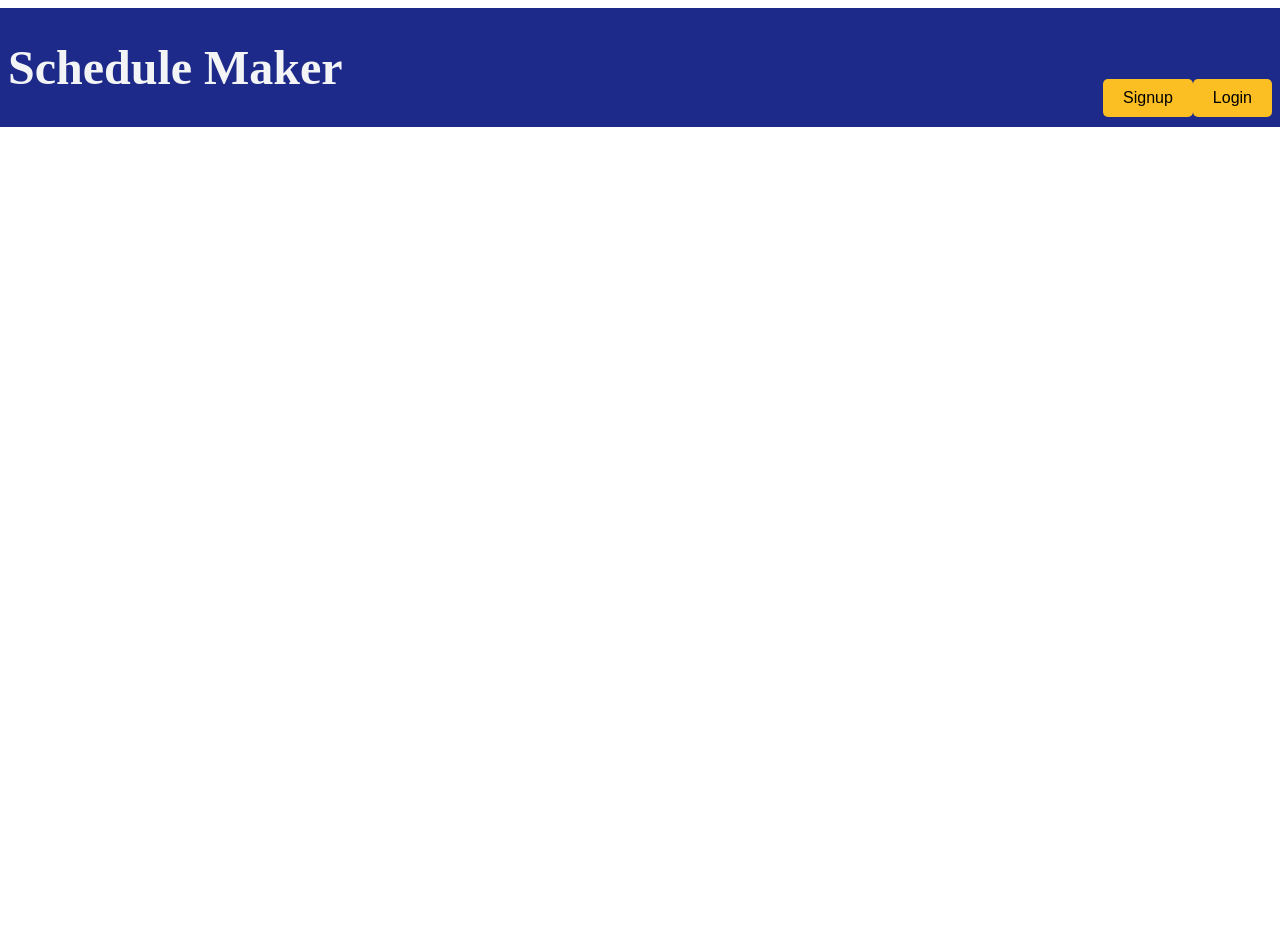
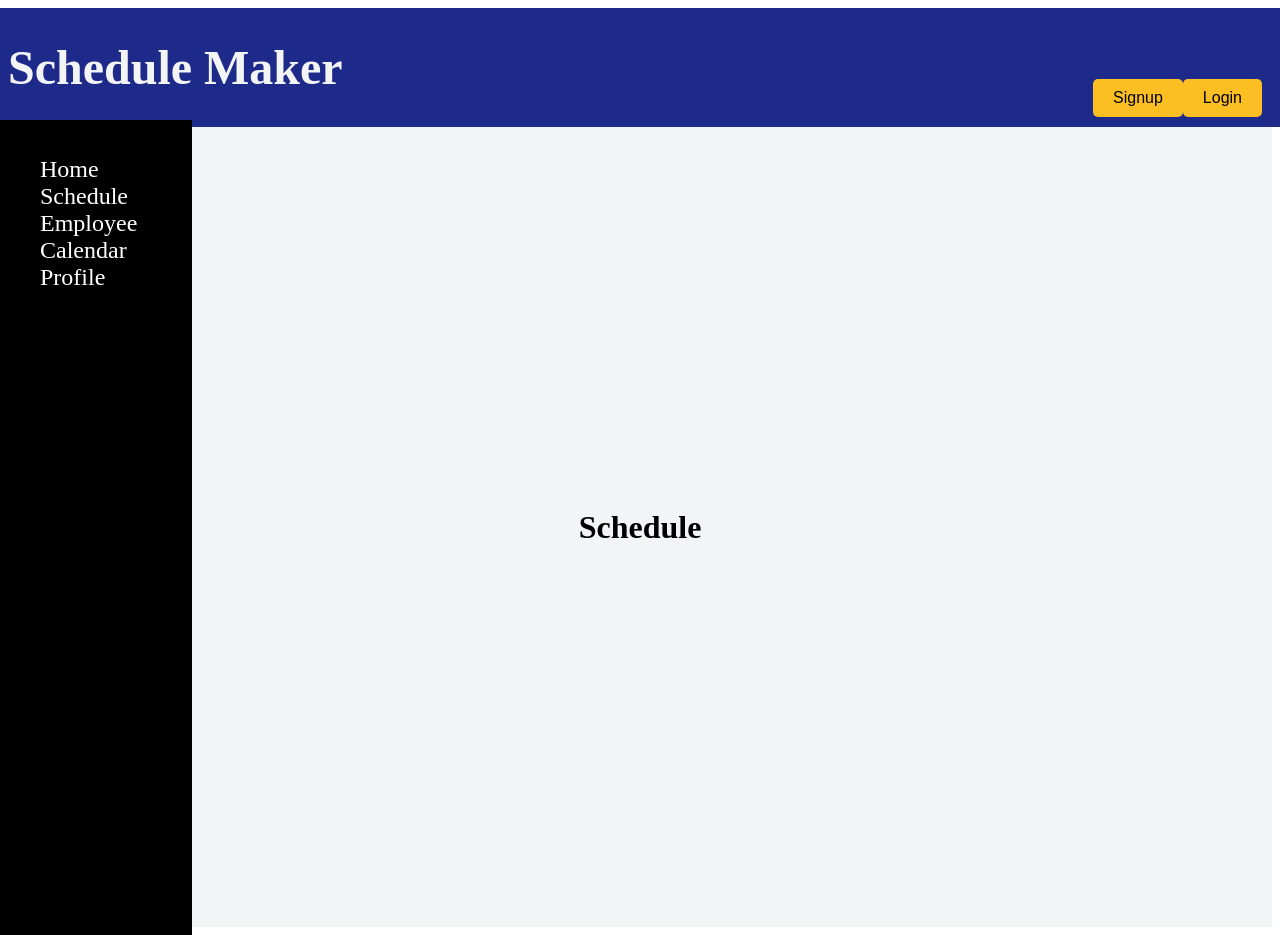
Before and after one commit to jazarcon/ScheduleMaker, a React (Create React App) app in the folder frontend/schedule-maker/: page /schedule in a window 1280 px wide. Before the commit the page ends 800 px from the top, so only its background shows below. Built offline with nearby package versions, Linux system fonts and the light colour scheme.

Commit message:
adjustments to pages + added chakra-ui/react

```diff
--- a/frontend/schedule-maker/package.json
+++ b/frontend/schedule-maker/package.json
@@ -3,9 +3,14 @@
   "version": "1.0.0",
   "private": true,
   "dependencies": {
+    "@chakra-ui/react": "^3.1.1",
+    "@emotion/react": "^11.13.3",
+    "@emotion/styled": "^11.13.0",
     "@testing-library/jest-dom": "^5.17.0",
     "@testing-library/react": "^13.4.0",
     "@testing-library/user-event": "^13.5.0",
+    "framer-motion": "^11.11.11",
+    "html-webpack-plugin": "^5.6.3",
     "react": "^18.2.0",
     "react-dom": "^18.2.0",
     "react-redux": "^9.1.2",
--- a/frontend/schedule-maker/src/App.js
+++ b/frontend/schedule-maker/src/App.js
@@ -11,6 +11,7 @@ import Schedule from './pages/schedule';
 import Calender from './pages/calender';
 import Employee from './pages/employee';
 import Profile from './pages/profile';
+import NavBar from './components/navBar';
 
 function App() {
   return (
@@ -23,7 +24,7 @@ function App() {
               <Route path="/" element={<Welcome />} />
               <Route path="/login" element={<Login />} />
               <Route path="/signup" element={<Signup />} />
-              <Route path="/schdule" element={<Schedule />} />
+              <Route path="/schedule" element={<Schedule />} />
               <Route path="/calender" element={<Calender />} />
               <Route path="/employee" element={<Employee />} />
               <Route path="/profile" element={<Profile />} />
--- a/frontend/schedule-maker/src/components/header.js
+++ b/frontend/schedule-maker/src/components/header.js
@@ -2,7 +2,7 @@
 import React from 'react';
 import { useNavigate } from 'react-router-dom';
 import Button from './button';
-import { Colours, FontSizes, Spacing } from './styles';
+import { Colours, FontSizes } from './styles';
 
 function Header() {
   const navigate = useNavigate();
@@ -26,7 +26,7 @@ export default Header;
 const styles = {
   container: {
     display: 'flex',
-    height: '10vh',
+    //height: '10vh',
     flexDirection: 'column',
     alignItems: 'center',
     border: 'none',
@@ -37,7 +37,7 @@ const styles = {
     alignItems: 'center',
     width: '100%',
     height: '100hw',
-    padding: '0 20px',
+    padding: '0 10px',
     backgroundColor: Colours.primary,
     textAlign: 'center',
     fontSize: '30px',
--- a/frontend/schedule-maker/src/components/navBar.js
+++ b/frontend/schedule-maker/src/components/navBar.js
@@ -1,14 +1,45 @@
 import React from 'react';
+import { FontSizes, Spacing } from './styles';
 function NavBar() {
     return (
-        <nav>
-            <ul>
-                <li>Home</li>
-                <li>Calendar</li>
-                <li>Settings</li>
+        <nav style={styles.nav}>
+            <ul style={styles.ul}>
+                <li style={styles.li}>Home</li>
+                <li style={styles.li}>Schedule</li>
+                <li style={styles.li}>Employee</li>
+                <li style={styles.li}>Calendar</li>
+                <li style={styles.li}>Profile</li>
             </ul>
         </nav>
     )
 }
 
 export default NavBar;
+
+const styles = {
+    nav: {
+        display: 'flex',
+        justifyContent: 'flex-start',
+        alignItems: 'flex-start',
+        height: '100vh',
+        width: '15%',
+        backgroundColor: 'black',
+        color: 'white',
+        position: 'fixed',
+        top: '15vh',
+        left: 0,
+        padding: '20px 0',
+        zIndex: 1,
+    },
+    ul: {
+        display: 'flex',
+        justifyContent: 'space-around',
+        width: '50%',
+        flexDirection: 'column',
+
+    },
+    li: {
+        listStyleType: 'none',
+        fontSize: FontSizes.medium,
+    }
+}
--- a/frontend/schedule-maker/src/pages/employee.js
+++ b/frontend/schedule-maker/src/pages/employee.js
@@ -1 +1,56 @@
+import React, { useState, useEffect } from 'react';
+import { useNavigate } from 'react-router-dom';
+import Tabs from '@chakra-ui/react';
+import NavBar from '../components/navBar';
+import { Colours } from '../components/styles';
+
+const Employee = () => {
+    const navigate = useNavigate();
+    const [employees, setEmployees] = useState([]);
+    const [loading, setLoading] = useState(true);
+
+
+    return (
+        <div>
+            <NavBar />
+            <div style={styles.container}>
+                <div style={styles.content}>
+
+                </div>
+
+            </div>
+
+        </div>
+    );
+}
+
+export default Employee;
+
+const styles = {
+    container: {
+        display: 'flex',
+        justifyContent: 'center',
+        alignItems: 'center',
+        flexDirection: 'column',
+        height: '100vh',
+        width: '100%',
+        color: 'white',
+        backgroundColor: Colours.secondary,
+        fontSize: 'large',
+    },
+    title: {
+        color: 'white',
+        fontSize: 'large',
+    },
+    content: {
+        display: 'flex',
+        flexDirection: 'column',
+        alignItems: 'center',
+        padding: '20px',
+        backgroundColor: Colours.primary,
+        border: '1px solid black',
+        borderRadius: '5px',
+    },
+
+};
 // List of all employees
--- a/frontend/schedule-maker/src/pages/login.js
+++ b/frontend/schedule-maker/src/pages/login.js
@@ -45,7 +45,7 @@ const Login = () => {
           value={password}
           onChange={(event) => setPassword(event.target.value)}
         />
-        <Button text="Login" onClick={() => navigate('/schedule')}/>
+        <Button text="Login" onClick={() => navigate('/employee')}/>
       </form>
     </div>
   );
--- a/frontend/schedule-maker/src/pages/schedule.js
+++ b/frontend/schedule-maker/src/pages/schedule.js
@@ -1,17 +1,43 @@
 import React from 'react';
 import Availability from '../components/availability';
 import NavBar from '../components/navBar';
+import { Colours } from '../components/styles';
 
 function Schedule() {
   return (
-    <div className="employee-container">
-    <NavBar className="navbar" />
-    <div className="main-content">
-        <h1>Availability</h1>
-        <Availability />
-    </div>
+    <div style={styles.container}>
+      <NavBar className="navbar" />
+      <div className="main-content">
+        <h1>Schedule</h1>
+
+      </div>
     </div>
   );
 }
 
 export default Schedule;
+
+const styles = {
+  container: {
+    display: 'flex',
+    justifyContent: 'center',
+    alignItems: 'center',
+    backgroundColor: Colours.quaternary,
+    height: '100vh',
+    width: '100%',
+  },
+  form: {
+    display: 'flex',
+    flexDirection: 'column',
+    width: '50%',
+  },
+  input: {
+    margin: '10px',
+    padding: '10px',
+    fontSize: '1.5em',
+  },
+  title: {
+    fontSize: '2em',
+    marginBottom: '20px',
+  },
+};
--- a/frontend/schedule-maker/src/pages/signup.js
+++ b/frontend/schedule-maker/src/pages/signup.js
@@ -14,7 +14,7 @@ const Signup = () => {
                 <input style={style.textfield} type='text' placeholder='Store' />
                 <input style={style.textfield} type='password' placeholder='Password' />
                 <input style={style.textfield} type='password' placeholder='Confirm Password' />
-                <Button text='Signup' onClick={() => navigate('/schedule')} />
+                <Button text='Signup' onClick={() => navigate('/employee')} />
             </form>
         </div>
     );
```
Also changed, not shown: frontend/schedule-maker/src/components/addEmployee.js (added, +59 -0 lines), frontend/schedule-maker/src/components/emloyeeList.js (added, +60 -0 lines), 1 other file (tests, documents, lock files or other folders).
